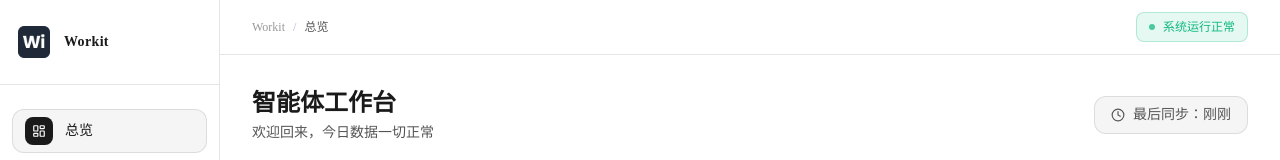
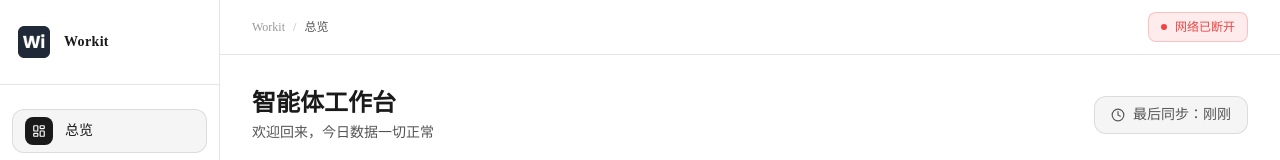
Before and after one commit to eafenzhang/workit, a React (Vite) app: page / in a window 1280 px wide. Shown: the top 160 px of the page. Built offline with nearby package versions, Linux system fonts and the light colour scheme; no server answers; a web font is replaced by a local one.

Commit message:
feat: replace running status with backend connection indicator
Shows "网络已连接" (green) or "网络已断开" (red) in the top-right
corner, updated every 15s by polling GET /api/requirements.

Co-Authored-By: Claude Opus 4.7 <noreply@anthropic.com>

```diff
--- a/src/pages/Index.tsx
+++ b/src/pages/Index.tsx
@@ -1,5 +1,5 @@
 import { useNavigate, useLocation } from 'react-router-dom';
-import { useState } from 'react';
+import { useEffect, useState } from 'react';
 import Sidebar from '../components/Sidebar';
 
 interface IndexProps {
@@ -10,6 +10,30 @@ export default function Index({ children = null }: IndexProps) {
   const navigate = useNavigate();
   const location = useLocation();
   const [sidebarCollapsed, setSidebarCollapsed] = useState(false);
+  const [backendOnline, setBackendOnline] = useState(true);
+
+  useEffect(() => {
+    let cancelled = false;
+
+    const check = () => {
+      const controller = new AbortController();
+      const timeout = setTimeout(() => controller.abort(), 3000);
+
+      fetch('/api/requirements', { method: 'HEAD', signal: controller.signal })
+        .then(() => {
+          clearTimeout(timeout);
+          if (!cancelled) setBackendOnline(true);
+        })
+        .catch(() => {
+          clearTimeout(timeout);
+          if (!cancelled) setBackendOnline(false);
+        });
+    };
+
+    check();
+    const interval = setInterval(check, 15000);
+    return () => { cancelled = true; clearInterval(interval); };
+  }, []);
 
   const pathToTab: Record<string, string> = {
     '/': 'dashboard',
@@ -74,11 +98,22 @@ export default function Index({ children = null }: IndexProps) {
           </div>
           <div className="ml-auto flex items-center gap-3">
             <div
-              className="flex items-center gap-2 px-3 py-1.5 rounded-lg text-xs"
-              style={{ background: 'rgba(16,185,129,0.1)', border: '1px solid rgba(16,185,129,0.25)' }}
+              className="flex items-center gap-2 px-3 py-1.5 rounded-lg text-xs transition-all duration-300"
+              style={{
+                background: backendOnline ? 'rgba(16,185,129,0.1)' : 'rgba(239,68,68,0.1)',
+                border: `1px solid ${backendOnline ? 'rgba(16,185,129,0.25)' : 'rgba(239,68,68,0.25)'}`,
+              }}
             >
-              <div className="w-1.5 h-1.5 rounded-full animate-pulse" style={{ background: '#10b981' }} />
-              <span style={{ color: '#10b981' }}>系统运行正常</span>
+              <div
+                className="w-1.5 h-1.5 rounded-full"
+                style={{
+                  background: backendOnline ? '#10b981' : '#ef4444',
+                  animation: backendOnline ? 'pulse 2s cubic-bezier(0.4, 0, 0.6, 1) infinite' : 'none',
+                }}
+              />
+              <span style={{ color: backendOnline ? '#10b981' : '#ef4444' }}>
+                {backendOnline ? '网络已连接' : '网络已断开'}
+              </span>
             </div>
           </div>
         </div>
```
